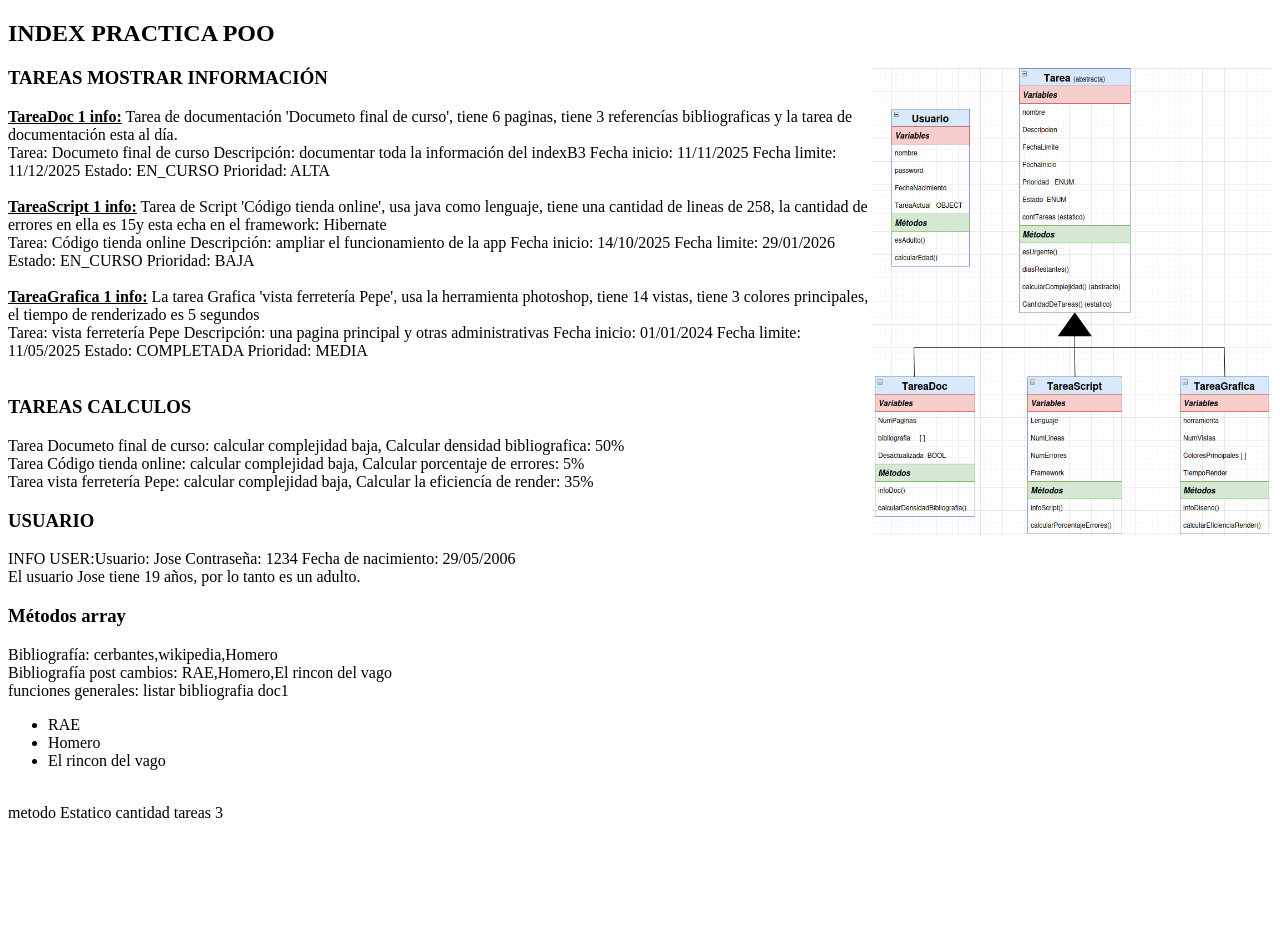
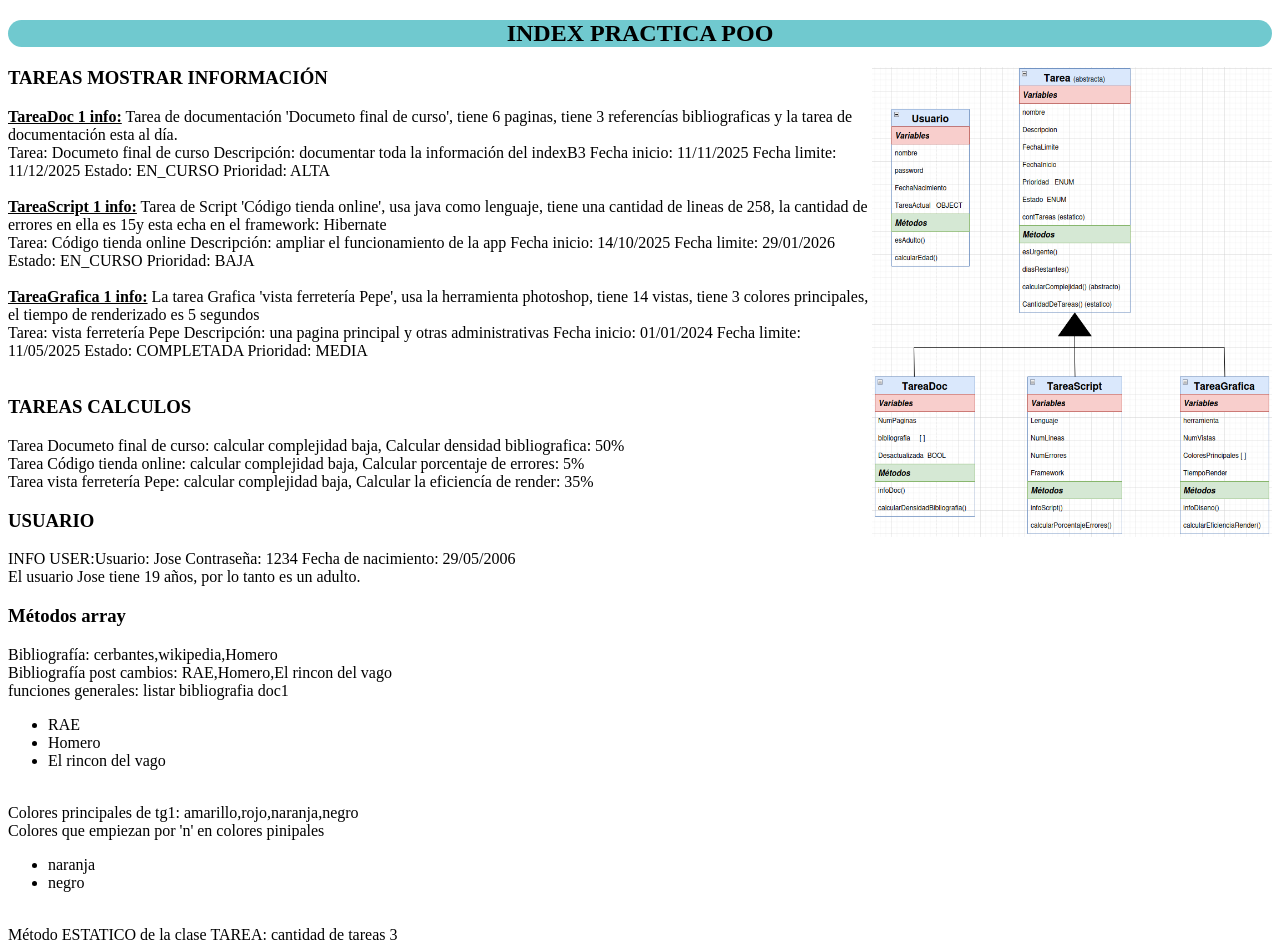
Before and after one commit to Daniel-Esteban-Medina/PHP, a PHP site: page / in a window 1280 px wide. Before the commit the page ends 818 px from the top, so only its background shows below. Run offline with PHP 8.4, Linux system fonts and the light colour scheme.

Commit message:
PHP Document en casi todas las clase, arraysToString implementados

```diff
--- a/POO_DanielE/public/css/styles.css
+++ b/POO_DanielE/public/css/styles.css
@@ -7,3 +7,8 @@
     font-weight: bold;
     text-decoration: underline;
 }
+#tituloPage{
+    background-color: rgb(112, 201, 207);
+    border-radius: 20px;
+    text-align: center;
+}
--- a/POO_DanielE/public/index.php
+++ b/POO_DanielE/public/index.php
@@ -5,7 +5,7 @@
         <link rel="stylesheet" href="css/styles.css">
     </head>
     <body>
-        <h2>INDEX PRACTICA POO</h2>
+        <h2 id="tituloPage">INDEX PRACTICA POO</h2>
         <img src="../resources/assets/UML.png" id="UML">
         <?php
             // INCLUDES
@@ -21,7 +21,7 @@
             $ts1 = new TareaScript("java", 258, 15, "Hibernate",
             "Código tienda online", "ampliar el funcionamiento de la app", "29/01/2026", "14/10/2025", Prioridad::BAJA, Estado::EN_CURSO);
 
-            $tg1 = new TareaGrafica("photoshop", 14,["rajo","naranja","negro"], 5,
+            $tg1 = new TareaGrafica("photoshop", 14,["rojo","naranja","negro"], 5,
             "vista ferretería Pepe", "una pagina principal y otras administrativas", "11/05/2025", "01/01/2024", Prioridad::MEDIA, Estado::COMPLETADA);
 
             // CREACIÓN USUARIO
@@ -60,9 +60,11 @@
             echo "<br>Bibliografía post cambios: ".$td1->BibliografiaToString();
             echo "<br>funciones generales: listar bibliografia doc1".arrayListUnorder($td1->getBibliografia());
 
+            $tg1->addInicioColor("amarillo");
+            echo "<br>Colores principales de tg1: ".$tg1->ColoresToString();
+            echo "<br>Colores que empiezan por 'n' en colores pinipales".arrayListUnorder($tg1->buscarPorPrimeraLetraColor("n"));
 
-
-            echo "<br>metodo Estatico cantidad tareas ".Tarea::cantidadDeTareas();
+            echo "<br>Método ESTATICO de la clase TAREA: cantidad de tareas ".Tarea::cantidadDeTareas();
         ?>
     </body>
 <html>
```
Also changed, not shown: POO_DanielE/app/models/Tarea.php (+25 -2 lines), POO_DanielE/app/models/TareaDoc.php (+71 -0 lines), POO_DanielE/app/models/TareaGrafica.php (+71 -0 lines), POO_DanielE/app/models/TareaScript.php (+18 -1 lines), POO_DanielE/app/models/Usuario.php (+10 -2 lines).
